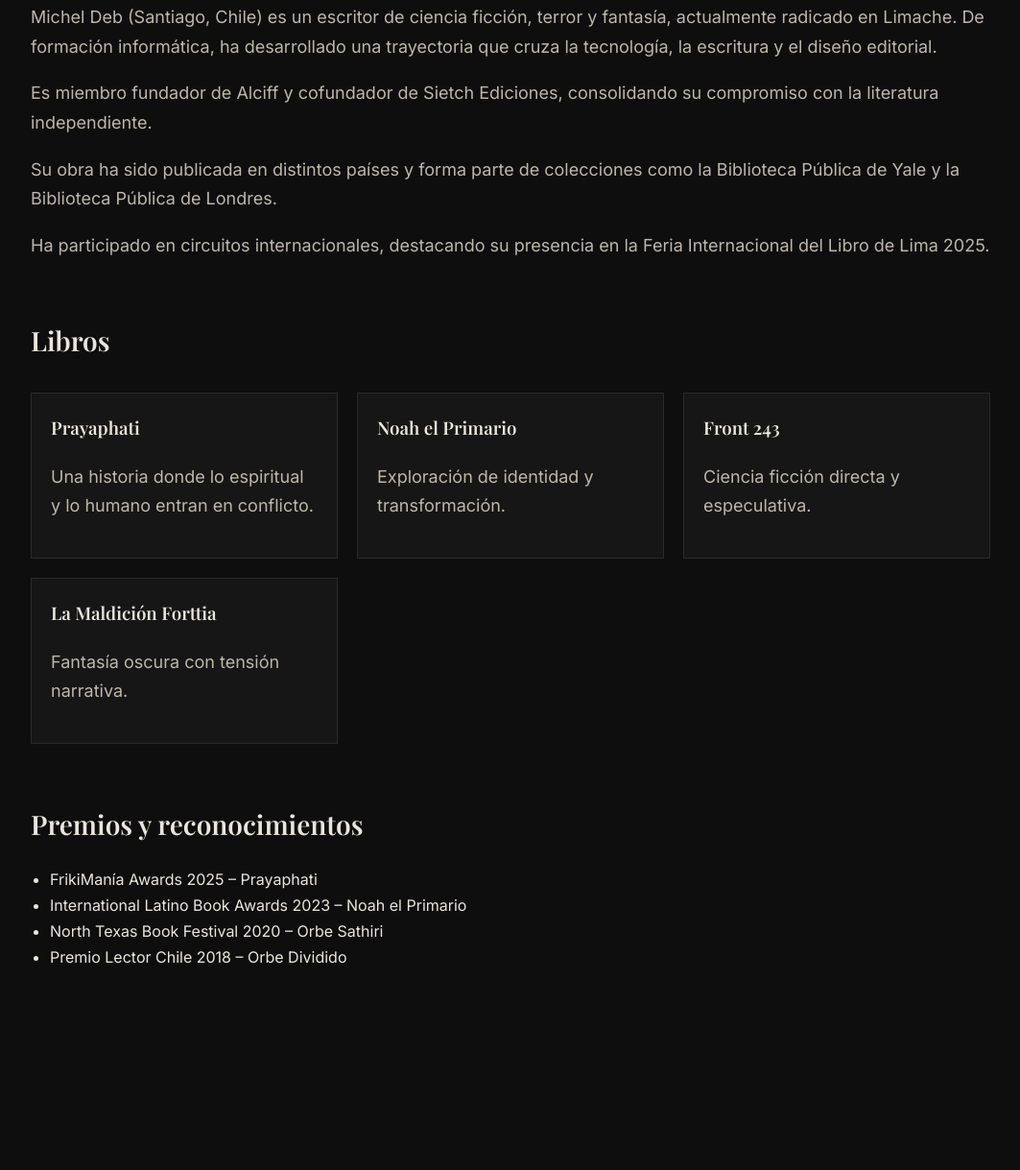
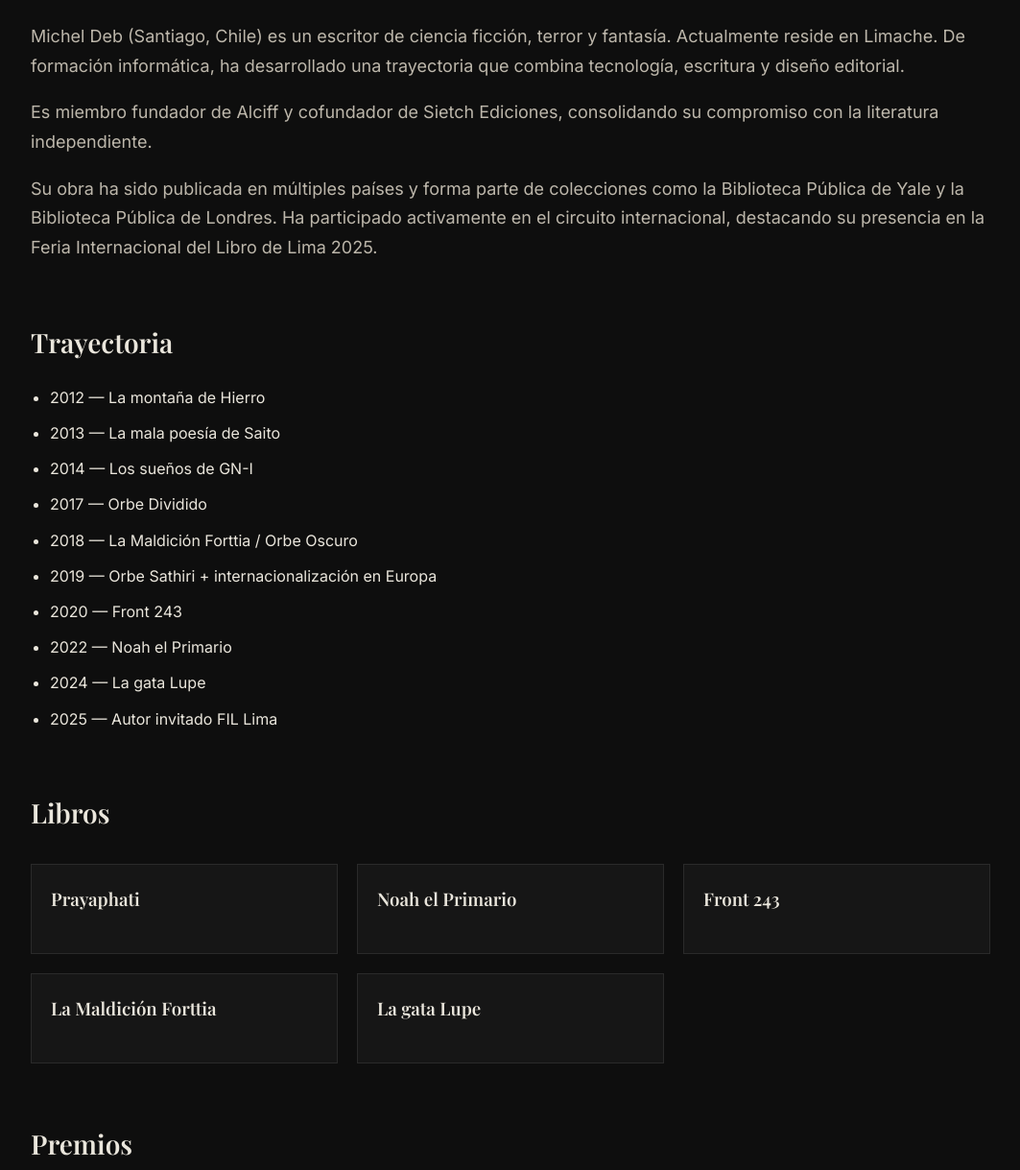
Before and after one commit to Saitodeb/micheldeb.cl, a plain HTML site: page index.html in a window 1280 px wide. Shown: the part 510-1729 px from the top of the page at 96% size, without its empty margins (108-1171 px from the left). Before the commit the page ends 1597 px from the top, so only its background shows below. Drawn offline with nearby package versions, Linux system fonts and the light colour scheme.

Commit message:
Update index.html

```diff
--- a/index.html
+++ b/index.html
@@ -19,12 +19,12 @@
     .container {
       max-width: 1000px;
       margin: auto;
-      padding: 60px 20px;
+      padding: 80px 20px;
     }
 
     h1, h2, h3 {
       font-family: 'Playfair Display', serif;
-      margin: 0 0 20px;
+      margin-bottom: 20px;
     }
 
     h1 {
@@ -41,7 +41,6 @@
       font-size: 18px;
     }
 
-    /* NAV */
     .nav {
       position: fixed;
       top: 0;
@@ -50,7 +49,6 @@
       background: rgba(14,14,14,0.8);
       backdrop-filter: blur(10px);
       text-align: center;
-      z-index: 10;
     }
 
     .nav a {
@@ -64,7 +62,6 @@
       color: #fff;
     }
 
-    /* HERO */
     .hero {
       margin-top: 120px;
     }
@@ -75,7 +72,6 @@
       color: #999;
     }
 
-    /* GRID LIBROS */
     .grid {
       display: grid;
       grid-template-columns: repeat(auto-fit, minmax(240px, 1fr));
@@ -87,11 +83,6 @@
       background: #161616;
       border: 1px solid #2a2a2a;
       padding: 20px;
-      transition: 0.3s;
-    }
-
-    .card:hover {
-      border-color: #c8a96e;
     }
 
     .card h3 {
@@ -102,19 +93,23 @@
       padding-left: 20px;
     }
 
+    .timeline li {
+      margin-bottom: 10px;
+    }
+
   </style>
 </head>
 <body>
 
 <div class="nav">
   <a href="#bio">Biografía</a>
+  <a href="#trayectoria">Trayectoria</a>
   <a href="#libros">Libros</a>
   <a href="#premios">Premios</a>
 </div>
 
 <div class="container">
 
-  <!-- HERO -->
   <section class="hero">
     <h1>Michel Deb</h1>
     <p class="tagline">
@@ -122,12 +117,11 @@
     </p>
   </section>
 
-  <!-- BIO -->
   <section id="bio">
     <h2>Biografía</h2>
 
     <p>
-      Michel Deb (Santiago, Chile) es un escritor de ciencia ficción, terror y fantasía, actualmente radicado en Limache. De formación informática, ha desarrollado una trayectoria que cruza la tecnología, la escritura y el diseño editorial.
+      Michel Deb (Santiago, Chile) es un escritor de ciencia ficción, terror y fantasía. Actualmente reside en Limache. De formación informática, ha desarrollado una trayectoria que combina tecnología, escritura y diseño editorial.
     </p>
 
     <p>
@@ -135,16 +129,29 @@
     </p>
 
     <p>
-      Su obra ha sido publicada en distintos países y forma parte de colecciones como la Biblioteca Pública de Yale y la Biblioteca Pública de Londres.
-    </p>
-
-    <p>
-      Ha participado en circuitos internacionales, destacando su presencia en la Feria Internacional del Libro de Lima 2025.
+      Su obra ha sido publicada en múltiples países y forma parte de colecciones como la Biblioteca Pública de Yale y la Biblioteca Pública de Londres. Ha participado activamente en el circuito internacional, destacando su presencia en la Feria Internacional del Libro de Lima 2025.
     </p>
 
   </section>
 
-  <!-- LIBROS -->
+  <section id="trayectoria">
+    <h2>Trayectoria</h2>
+
+    <ul class="timeline">
+      <li>2012 — La montaña de Hierro</li>
+      <li>2013 — La mala poesía de Saito</li>
+      <li>2014 — Los sueños de GN-I</li>
+      <li>2017 — Orbe Dividido</li>
+      <li>2018 — La Maldición Forttia / Orbe Oscuro</li>
+      <li>2019 — Orbe Sathiri + internacionalización en Europa</li>
+      <li>2020 — Front 243</li>
+      <li>2022 — Noah el Primario</li>
+      <li>2024 — La gata Lupe</li>
+      <li>2025 — Autor invitado FIL Lima</li>
+    </ul>
+
+  </section>
+
   <section id="libros">
     <h2>Libros</h2>
 
@@ -152,37 +159,37 @@
 
       <div class="card">
         <h3>Prayaphati</h3>
-        <p>Una historia donde lo espiritual y lo humano entran en conflicto.</p>
       </div>
 
       <div class="card">
         <h3>Noah el Primario</h3>
-        <p>Exploración de identidad y transformación.</p>
       </div>
 
       <div class="card">
         <h3>Front 243</h3>
-        <p>Ciencia ficción directa y especulativa.</p>
       </div>
 
       <div class="card">
         <h3>La Maldición Forttia</h3>
-        <p>Fantasía oscura con tensión narrativa.</p>
+      </div>
+
+      <div class="card">
+        <h3>La gata Lupe</h3>
       </div>
 
     </div>
 
   </section>
 
-  <!-- PREMIOS -->
   <section id="premios">
-    <h2>Premios y reconocimientos</h2>
+    <h2>Premios</h2>
 
     <ul>
-      <li>FrikiManía Awards 2025 – Prayaphati</li>
-      <li>International Latino Book Awards 2023 – Noah el Primario</li>
-      <li>North Texas Book Festival 2020 – Orbe Sathiri</li>
-      <li>Premio Lector Chile 2018 – Orbe Dividido</li>
+      <li>FrikiManía Awards 2025 — Prayaphati</li>
+      <li>International Latino Book Awards 2023 — Noah el Primario</li>
+      <li>International Latino Book Awards 2021 — La Maldición Forttia</li>
+      <li>North Texas Book Festival 2020 — Orbe Sathiri</li>
+      <li>Premio Lector Chile 2018 — Orbe Dividido</li>
     </ul>
 
   </section>
```
